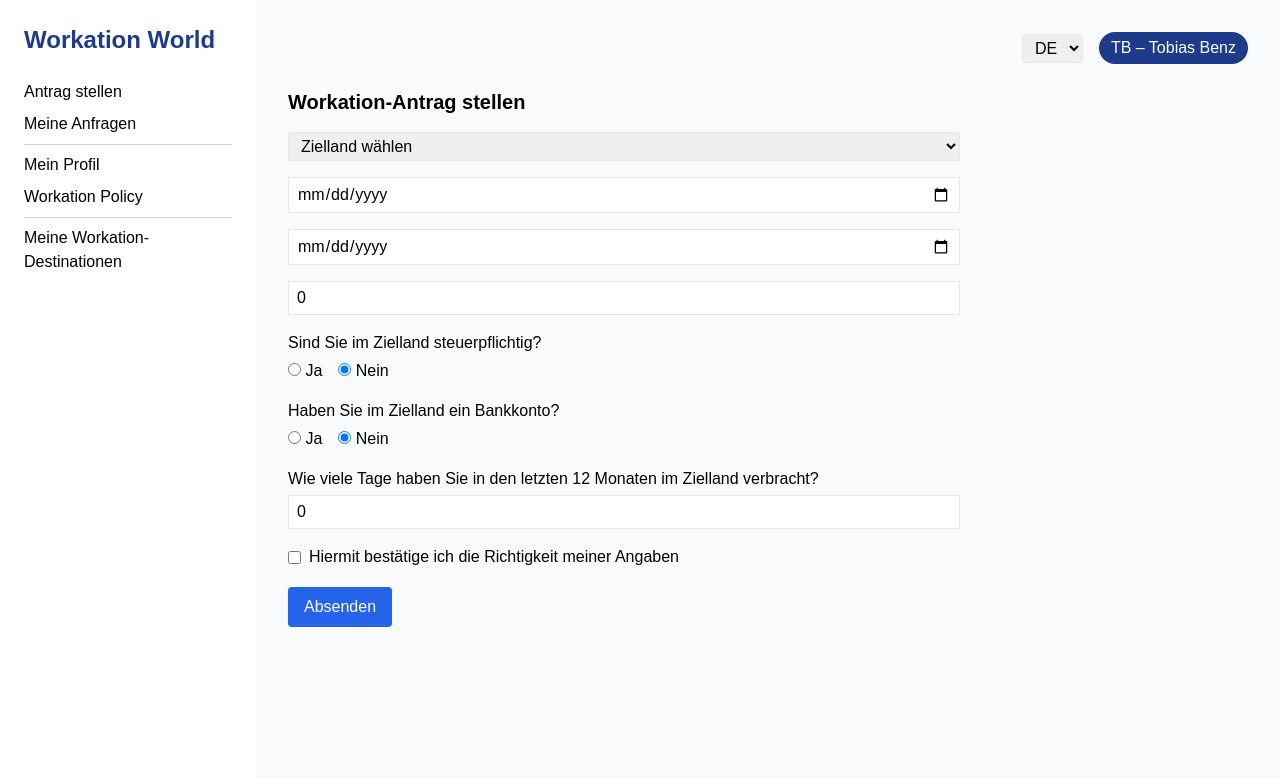
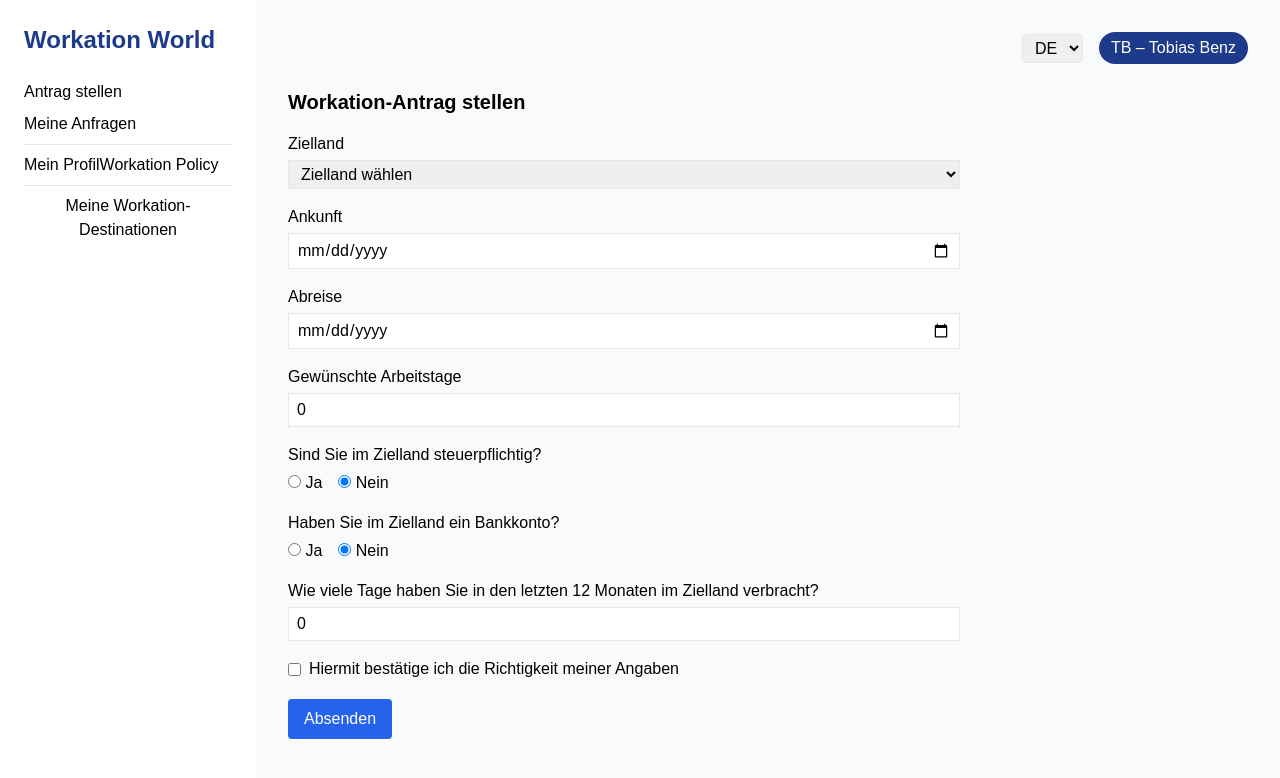
Before and after one commit to WorkationTobias/workation-prototype, a Next.js app: page / in a window 1280 px wide. Both pictures are taken after a click on the button "Antrag stellen". Shown: the top 778 px of the page. Built offline with nearby package versions, Linux system fonts and the light colour scheme.

Commit message:
Update index.js

```diff
--- a/pages/index.js
+++ b/pages/index.js
@@ -75,13 +75,13 @@ export default function Home() {
       <aside className="w-64 bg-white shadow-md p-6 space-y-2">
         <h1 className="text-2xl font-bold text-blue-900 mb-6">Workation World</h1>
         <div className="space-y-2">
-          <button onClick={() => setActiveTab("antrag-formular")} className="block w-full text-left">Antrag stellen</button>
-          <button onClick={() => setActiveTab("meine-anfragen")} className="block w-full text-left">Meine Anfragen</button>
-          <hr className="my-2 border-gray-300" />
-          <button onClick={() => setActiveTab("profil")} className="block w-full text-left">Mein Profil</button>
-          <button onClick={() => setActiveTab("policy")} className="block w-full text-left">Workation Policy</button>
-          <hr className="my-4 border-gray-300" />
-          <button onClick={() => setActiveTab("destinationen")} className="block w-full text-left">Meine Workation-Destinationen</button>
+          <button onClick={() => setActiveTab("antrag-formular")}>Antrag stellen</button>
+          <button onClick={() => setActiveTab("meine-anfragen")}>Meine Anfragen</button>
+          <hr className="my-2" />
+          <button onClick={() => setActiveTab("profil")}>Mein Profil</button>
+          <button onClick={() => setActiveTab("policy")}>Workation Policy</button>
+          <hr className="my-4" />
+          <button onClick={() => setActiveTab("destinationen")}>Meine Workation-Destinationen</button>
         </div>
       </aside>
 
@@ -98,15 +98,30 @@ export default function Home() {
           <div className="max-w-2xl">
             <h2 className="text-xl font-semibold mb-4">Workation-Antrag stellen</h2>
             <form onSubmit={handleSubmit} className="space-y-4">
+              <div>
+                <label className="block mb-1">Zielland</label>
                 <select name="land" value={form.land} onChange={handleChange} className="w-full border px-2 py-1">
                   <option value="">Zielland wählen</option>
                   {destinationen.map((land) => (
                     <option key={land} value={land}>{land}</option>
                   ))}
                 </select>
-              <input name="start" type="date" placeholder="Ankunft" value={form.start} onChange={handleChange} className="w-full border px-2 py-1" />
-              <input name="ende" type="date" placeholder="Abreise" value={form.ende} onChange={handleChange} className="w-full border px-2 py-1" />
-              <input name="arbeitstage" type="number" placeholder="Wie viele Tage werden Sie arbeiten?" max={calculateWeekdays(form.start, form.ende)} value={form.arbeitstage} onChange={handleChange} className="w-full border px-2 py-1" />
+              </div>
+
+              <div>
+                <label className="block mb-1">Ankunft</label>
+                <input name="start" type="date" value={form.start} onChange={handleChange} className="w-full border px-2 py-1" />
+              </div>
+
+              <div>
+                <label className="block mb-1">Abreise</label>
+                <input name="ende" type="date" value={form.ende} onChange={handleChange} className="w-full border px-2 py-1" />
+              </div>
+
+              <div>
+                <label className="block mb-1">Gewünschte Arbeitstage</label>
+                <input name="arbeitstage" type="number" max={calculateWeekdays(form.start, form.ende)} value={form.arbeitstage} onChange={handleChange} className="w-full border px-2 py-1" />
+              </div>
 
               <div>
                 <label className="block mb-1">Sind Sie im Zielland steuerpflichtig?</label>
```
Lines whose indentation alone changed are shown as unchanged.
